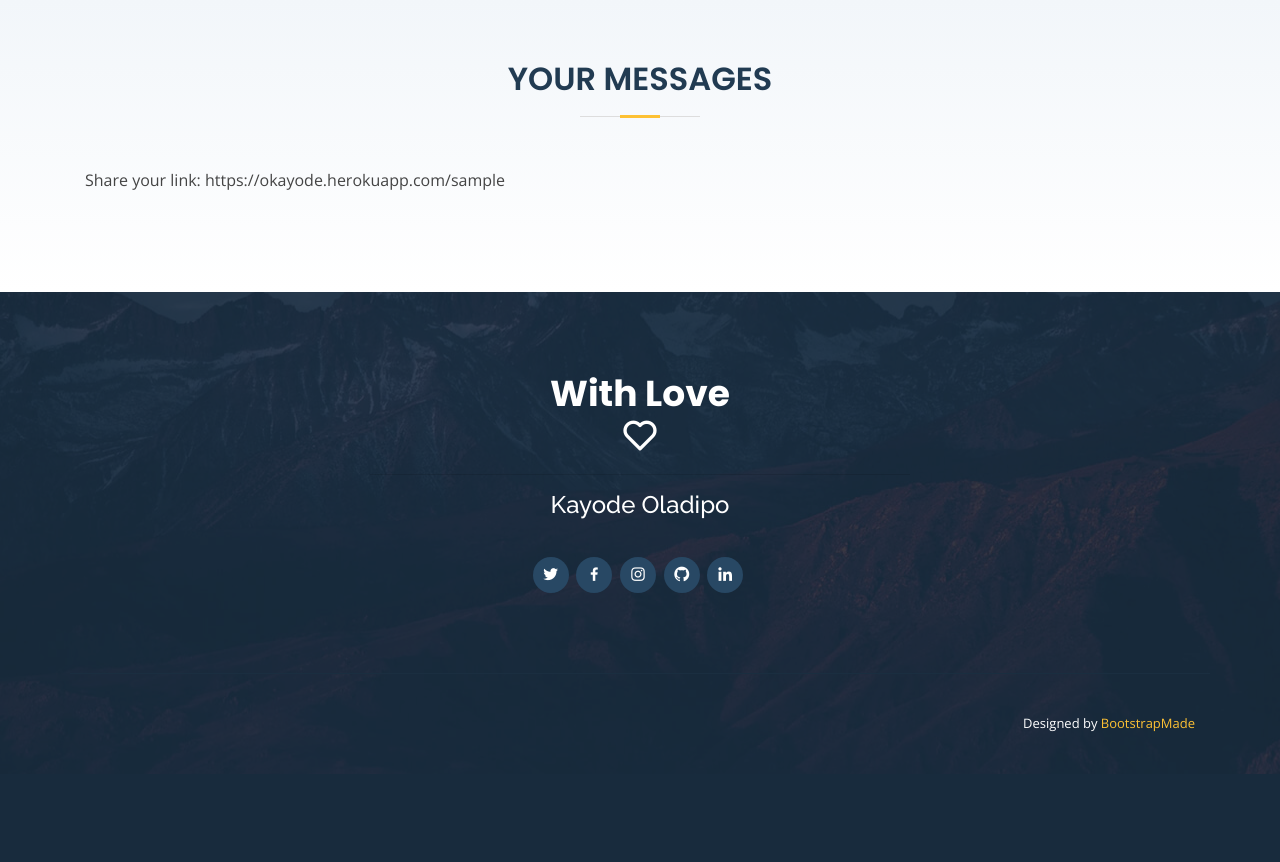
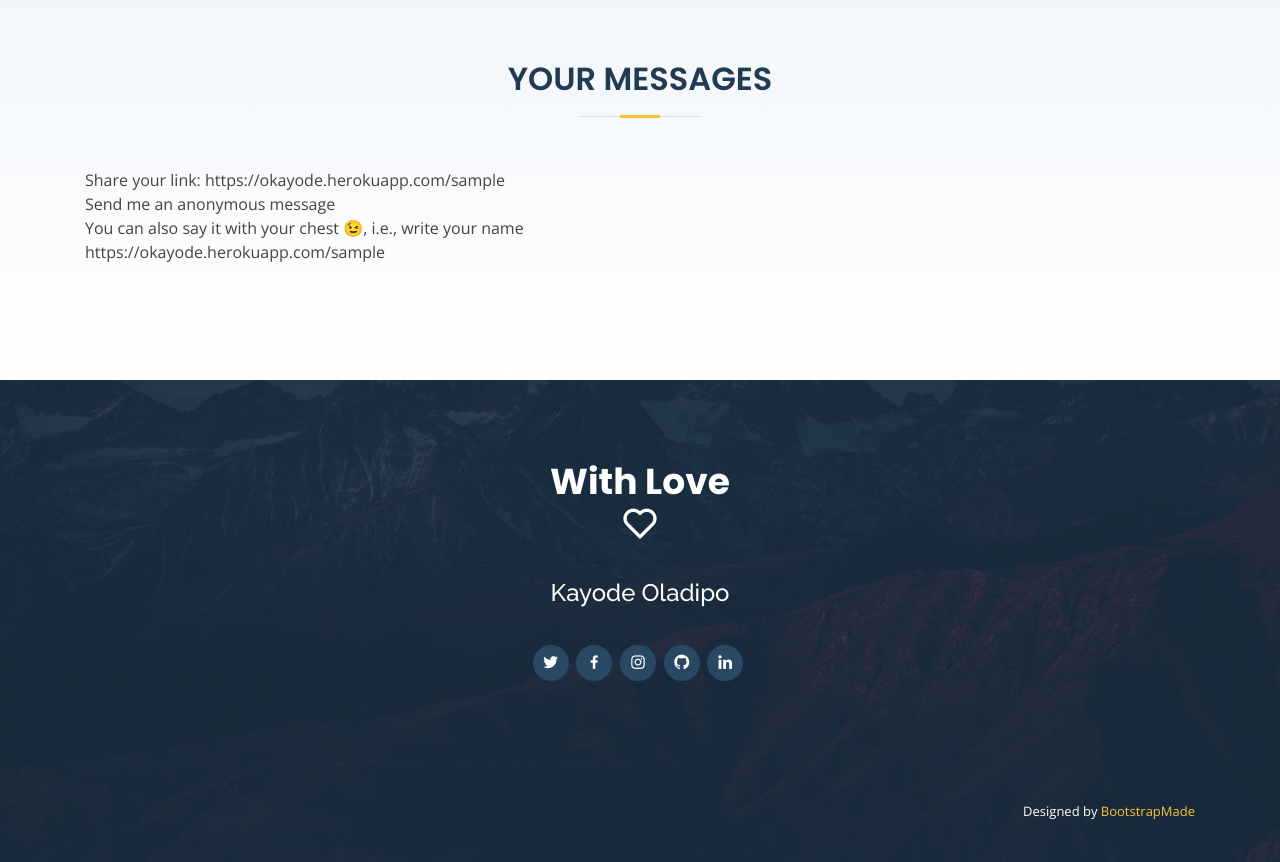
Before and after one commit to oluwakayode-a/Anonymous-Message, a Django app: page /messages/ in a window 1280 px wide. Shown: the part 80-942 px from the top of the page. Before the commit the page ends 854 px from the top, so only its background shows below. Run offline with Django 3.2, Linux system fonts and the light colour scheme; the visitor is signed in with stand-in values (Sample User, id 1); data that the repository does not hold is empty; some libraries are stand-ins or nearby versions.

Commit message:
add share message link

```diff
--- a/templates/messages.html
+++ b/templates/messages.html
@@ -14,7 +14,7 @@
                 <h2 data-aos="fade-in">Your Messages</h2>
             </div>
 
-            Share your link: https://okayode.herokuapp.com/{{ request.user.username }}
+            <p>Share your link: https://okayode.herokuapp.com/{{ request.user.username }}<br>Send me an anonymous message<br>You can also say it with your chest &#128521;, i.e., write your name<br>https://okayode.herokuapp.com/{{ request.user.username }}</p>
 
             <div class="row no-gutters">
                 {% for message in messages %}
```
